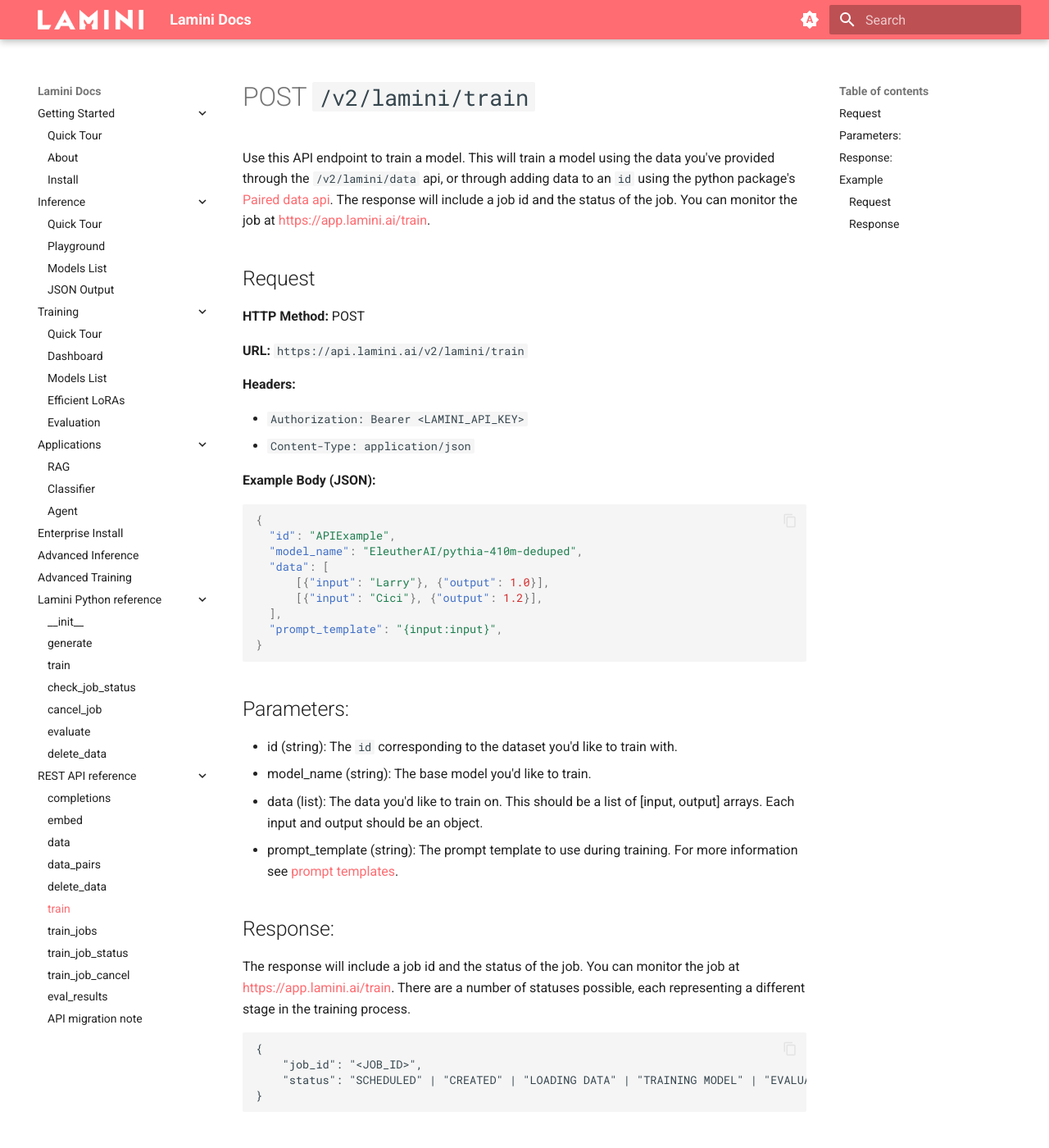
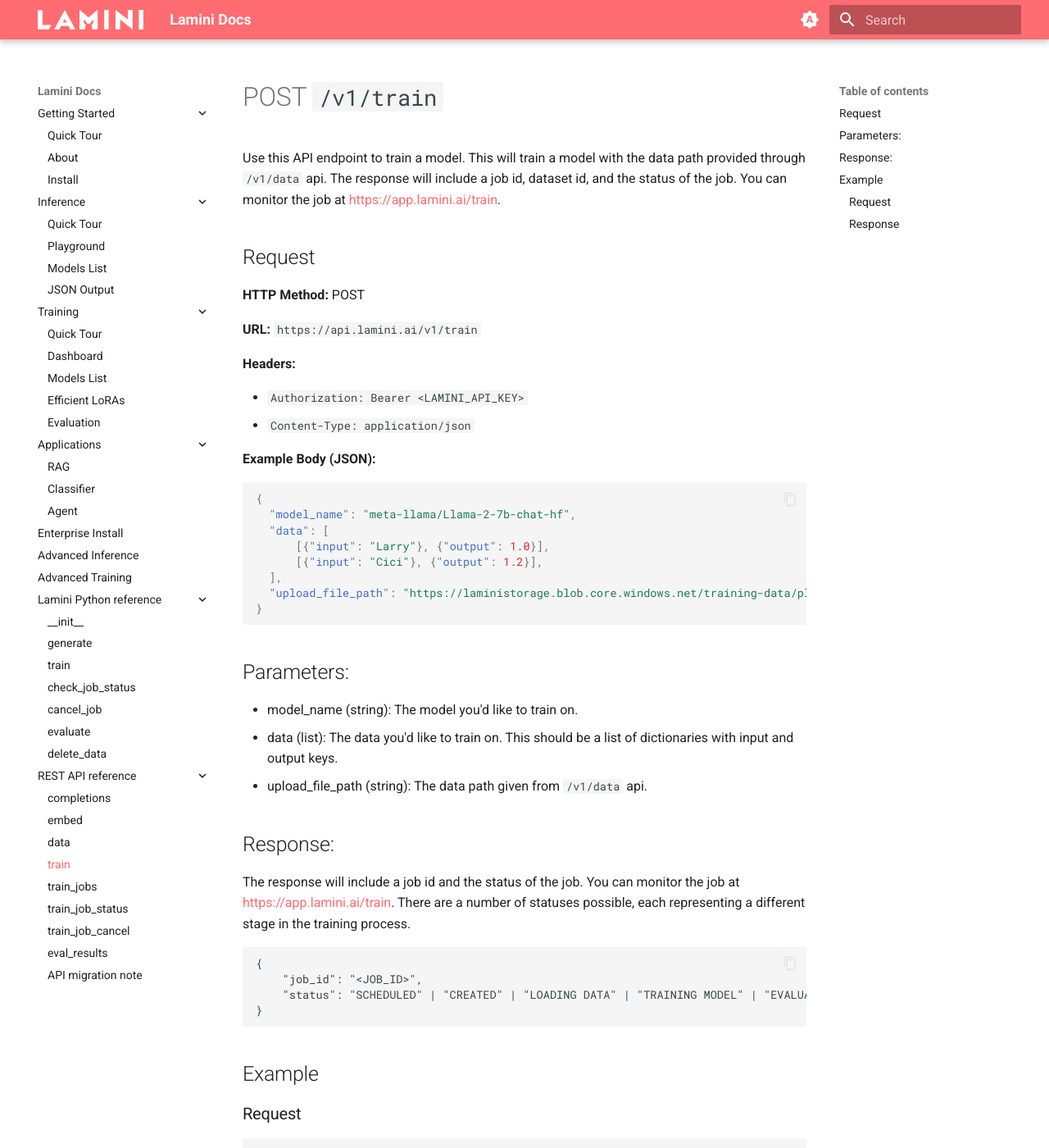
Before and after one commit to lamini-ai/lamini-ai.github.io, an MkDocs documentation site: the page built from docs/rest_api/train.md, in a window 1280 px wide and 1400 px high. Shown: the whole window at 82% size. Built offline with MkDocs 1.6.1 and Material for MkDocs 9.7.7, drawn with Linux system fonts in a browser that asks for light colours; some of the changed text lies outside the part shown.

Commit message:
Update train and data

````diff
--- a/docs/rest_api/train.md
+++ b/docs/rest_api/train.md
@@ -1,12 +1,12 @@
-# POST `/v2/lamini/train`
+# POST `/v1/train`
 
-Use this API endpoint to train a model. This will train a model using the data you've provided through the `/v2/lamini/data` api, or through adding data to an `id` using the python package's [Paired data api](/rest_api/data_pairs/). The response will include a job id and the status of the job. You can monitor the job at [https://app.lamini.ai/train](https://app.lamini.ai/train).
+Use this API endpoint to train a model. This will train a model with the data path provided through `/v1/data` api. The response will include a job id, dataset id, and the status of the job. You can monitor the job at [https://app.lamini.ai/train](https://app.lamini.ai/train).
 
 ## Request
 
 **HTTP Method:** POST
 
-**URL:** `https://api.lamini.ai/v2/lamini/train`
+**URL:** `https://api.lamini.ai/v1/train`
 
 **Headers:**
 
@@ -17,22 +17,20 @@
 
 ```json
 {
-  "id": "APIExample",
-  "model_name": "EleutherAI/pythia-410m-deduped",
+  "model_name": "meta-llama/Llama-2-7b-chat-hf",
   "data": [
       [{"input": "Larry"}, {"output": 1.0}],
       [{"input": "Cici"}, {"output": 1.2}],
   ],
-  "prompt_template": "{input:input}",
+  "upload_file_path": "https://laministorage.blob.core.windows.net/training-data/platform/lorem_ipsum?abcdef",
 }
 ```
 
 ## Parameters:
 
-- id (string): The `id` corresponding to the dataset you'd like to train with.
-- model_name (string): The base model you'd like to train.
-- data (list): The data you'd like to train on. This should be a list of [input, output] arrays. Each input and output should be an object.
-- prompt_template (string): The prompt template to use during training. For more information see [prompt templates](/deprecated/Concepts/prompt_templates).
+- model_name (string): The model you'd like to train on.
+- data (list): The data you'd like to train on. This should be a list of dictionaries with input and output keys.
+- upload_file_path (string): The data path given from `/v1/data` api.
 
 ## Response:
 
@@ -50,12 +48,26 @@
 ### Request
 
 ```bash
-curl --location 'https://api.lamini.ai/v2/lamini/train' \
+curl --location 'https://api.lamini.ai/v1/train' \
 --header 'Authorization: Bearer <LAMINI_API_KEY>' \
 --header 'Content-Type: application/json' \
 --data '{
-    "id": "LaminiTest",
-    "model_name": "EleutherAI/pythia-410m-deduped"
+    "model_name": "meta-llama/Llama-2-7b-chat-hf",
+    "data": [
+      {
+          "input": "What are you wearing?",
+          "output": "A hat, thank you for asking."
+      },
+      {
+          "input": "What is the hottest day of the year?",
+          "output": "Im not sure, but I think its in the summer."
+      },
+      {
+          "input": "What is for lunch?",
+          "output": "I want boba."
+      }
+    ],
+  "upload_file_path": "https://laministorage.blob.core.windows.net/training-data/platform/lorem_ipsum?abcdef"
 }'
 ```
 
--- a/mkdocs.yml
+++ b/mkdocs.yml
@@ -81,8 +81,6 @@
       - completions: rest_api/completions.md
       - embed: rest_api/embed.md
       - data: rest_api/data.md
-      - data_pairs: rest_api/data_pairs.md
-      - delete_data: rest_api/delete_data.md
       - train: rest_api/train.md
       - train_jobs: rest_api/train_jobs.md
       - train_job_status: rest_api/train_job_status.md
````
Also changed, not shown: docs/rest_api/data.md (+9 -13 lines), docs/rest_api/data_pairs.md (deleted, +0 -62 lines), docs/rest_api/delete_data.md (deleted, +0 -49 lines).
